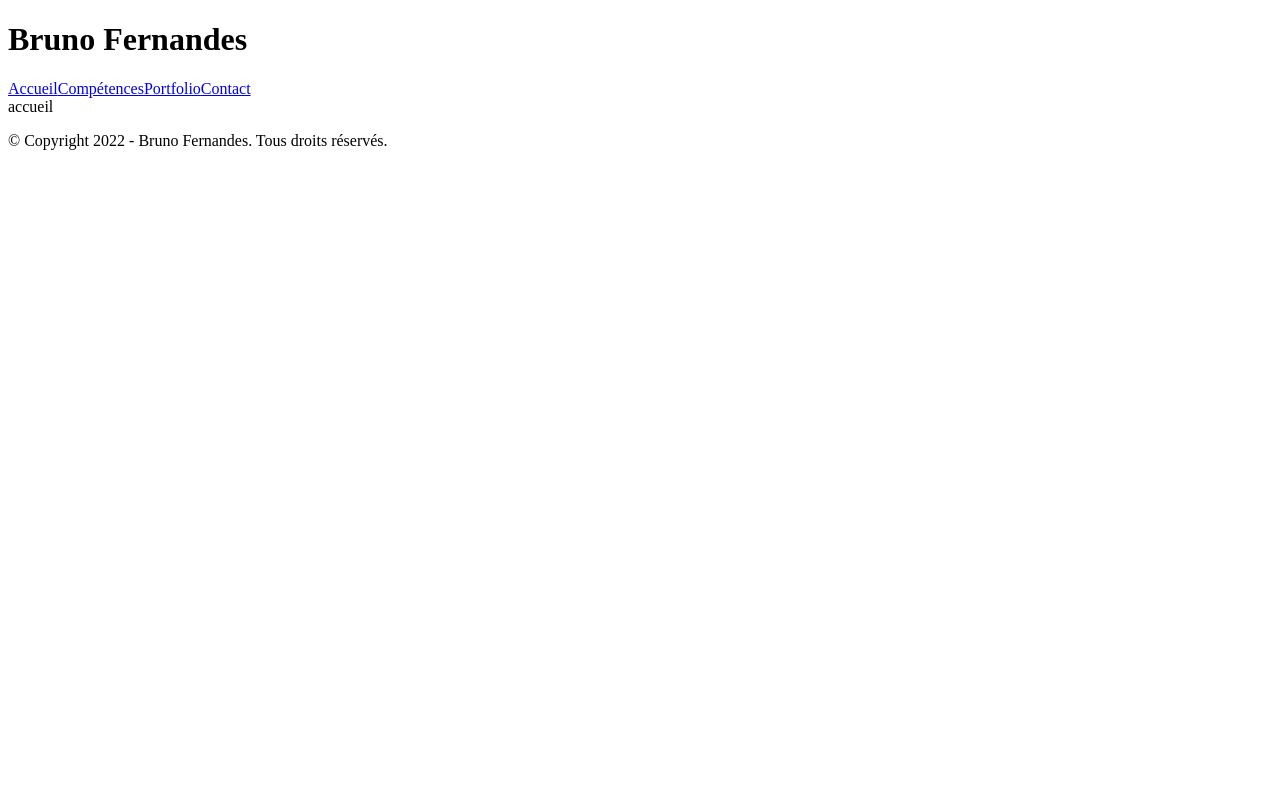
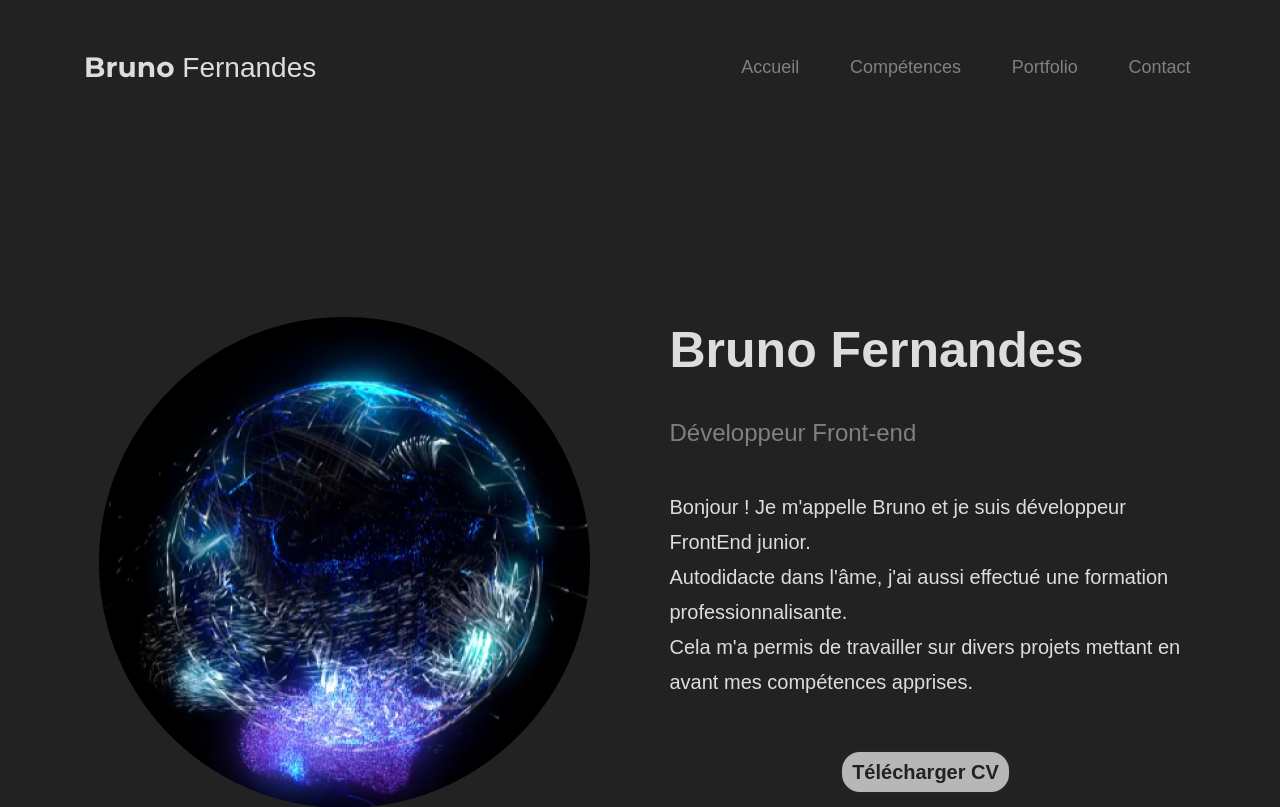
Before and after one commit to BrunoFrds/portfolio, a React (Create React App) app: page / in a window 1280 px wide. Shown: the top 807 px of the page. Built offline with nearby package versions, Linux system fonts and the light colour scheme.

Commit message:
Création du composant accueil

```diff
--- a/src/Pages/Accueil/Accueil.jsx
+++ b/src/Pages/Accueil/Accueil.jsx
@@ -1,7 +1,31 @@
-import React from "react";
+import ellipse from "../../Assets/images/Ellipse.png";
+import cvbf from "../../Assets/documents/CV Bruno Fernandes.pdf";
 
 const Accueil = () => {
-  return <div>accueil</div>;
+  return (
+    <div className="accueil">
+      <div className="accueil-logo">
+        <img src={ellipse} alt="logo accueil" className="accueil-image" />
+      </div>
+      <div className="accueil-presentation">
+        <h1 className="accueil-name">Bruno Fernandes</h1>
+        <h2 className="accueil-title">Développeur Front-end</h2>
+        <p className="accueil-description">
+          Bonjour ! Je m'appelle Bruno et je suis développeur FrontEnd junior.{" "}
+          <br />
+          Autodidacte dans l'âme, j'ai aussi effectué une formation
+          professionnalisante. <br />
+          Cela m'a permis de travailler sur divers projets mettant en avant mes
+          compétences apprises. <br />
+        </p>
+        <div className="accueil-pdf">
+          <a className="lien-pdf" href={cvbf}>
+            <span className="title-pdf">Télécharger CV</span>
+          </a>
+        </div>
+      </div>
+    </div>
+  );
 };
 
 export default Accueil;
--- a/src/Styles/Components/_navigation.scss
+++ b/src/Styles/Components/_navigation.scss
@@ -0,0 +1,19 @@
+nav {
+  display: flex;
+  justify-content: flex-end;
+  width: 500px;
+  .lien-nav {
+    text-decoration: none;
+    color: $white;
+    opacity: 0.5;
+    font-size: 18px;
+    line-height: 35px;
+    margin: auto;
+    width: auto;
+    text-align: center;
+    &:focus {
+      opacity: 1;
+      font-weight: bold;
+    }
+  }
+}
--- a/src/Styles/Layouts/_footer.scss
+++ b/src/Styles/Layouts/_footer.scss
@@ -0,0 +1,8 @@
+footer{
+    display: flex;
+    justify-content: center;
+    height: 50px;
+    font-size: 15px;
+    opacity: 0.7;
+    width: auto;
+}
--- a/src/Styles/Layouts/_header.scss
+++ b/src/Styles/Layouts/_header.scss
@@ -0,0 +1,17 @@
+header{
+    display: flex;
+    justify-content: space-between;
+    align-items: center;
+    width: 90%;
+    margin: 50px auto;
+}
+
+.title{
+    font-size: 28px;
+    line-height: 35px;
+    font-weight: lighter;
+    margin: 0px 20px;
+    &__name{
+        font-family: $fontBold;
+    }
+}
--- a/src/Styles/Pages/_accueil.scss
+++ b/src/Styles/Pages/_accueil.scss
@@ -0,0 +1,58 @@
+.accueil{
+    display: flex;
+    justify-content: center;
+    align-items: center;
+    margin: 200px auto;
+        .accueil-presentation{
+            width: 40%;
+            margin-left: 80px;
+            .accueil-name{
+                font-size: 50px;
+                line-height: 50px;
+                margin: 40px 0px 0px 0px;
+            }
+            .accueil-title{
+                font-size: 24px;
+                font-weight: lighter;
+                line-height: 35px;
+                margin: 40px 0px 0px 0px;
+                opacity: 0.5;
+            }
+            .accueil-description{
+                font-size: 20px;
+                line-height: 35px;
+                margin: 40px 0px 0px 0px;
+            }
+            .accueil-pdf{
+                display: flex;
+                justify-content: center;
+                margin: 50px 0px;
+                .lien-pdf{
+                    text-decoration: none;
+                    color: $colorBackground;
+                    background-color: rgba($white, 0.8);
+                    border: solid 2px rgba($colorBackgroundSecond, 1.0);
+                    border-radius: 20px;
+                    .title-pdf{
+                        font-size: 20px;
+                        line-height: 40px;
+                        font-weight: bold;
+                        margin: 20px 10px;
+                    }
+                }
+            }
+        }
+        &__logo{
+            width: 440px;
+            height: 440px;
+            background: $colorBackground;
+            border-radius: 220px;
+            box-shadow: 0px 0px 50px rgba(0, 0, 0, 0.8);
+            .accueil__image{
+                display: block;
+                margin: 20px 20px;
+                width: 400px;
+
+            }
+    }
+}
--- a/src/Styles/_settings.scss
+++ b/src/Styles/_settings.scss
@@ -0,0 +1,25 @@
+@font-face {
+    font-family: "Montserrat";
+    src: url("../Assets/fonts/Montserrat-Regular.otf");
+  }
+
+@font-face {
+font-family: "MontserratBold";
+src: url("../Assets/fonts/Montserrat-Bold.otf");
+}
+
+$fontRegular:"MontserratRegular", sans-serif;
+$fontBold:"MontserratBold", sans-serif;
+
+$colorBackground: #222222;
+$colorBackgroundSecond: #252525;
+$colorProgressbar: #007CED;
+$white: #DDD;
+
+body{
+    width: 100%;
+    margin: auto;
+    font-family: $fontRegular;
+    background-color: $colorBackground;
+    color: $white;
+    }
--- a/src/Styles/styles.scss
+++ b/src/Styles/styles.scss
@@ -0,0 +1,5 @@
+@import "./settings";
+@import "./Layouts/header";
+@import "./Components/navigation";
+@import "./Layouts/footer";
+@import "./Pages/accueil";
```
